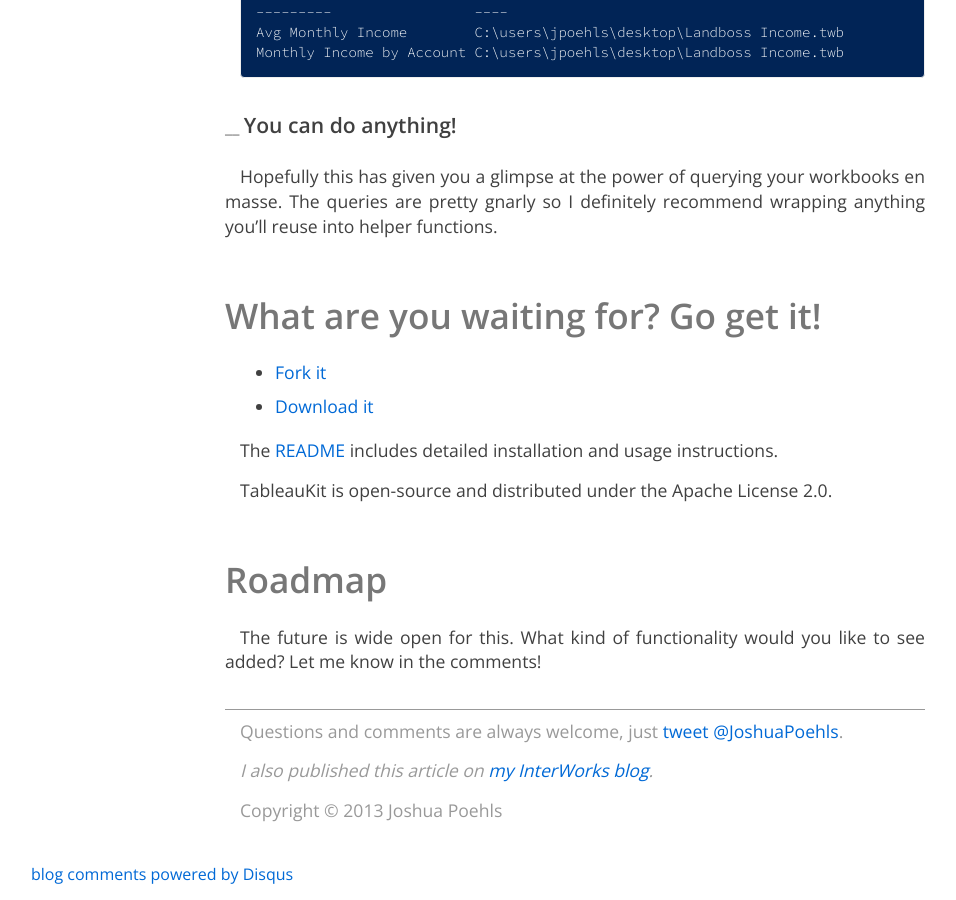
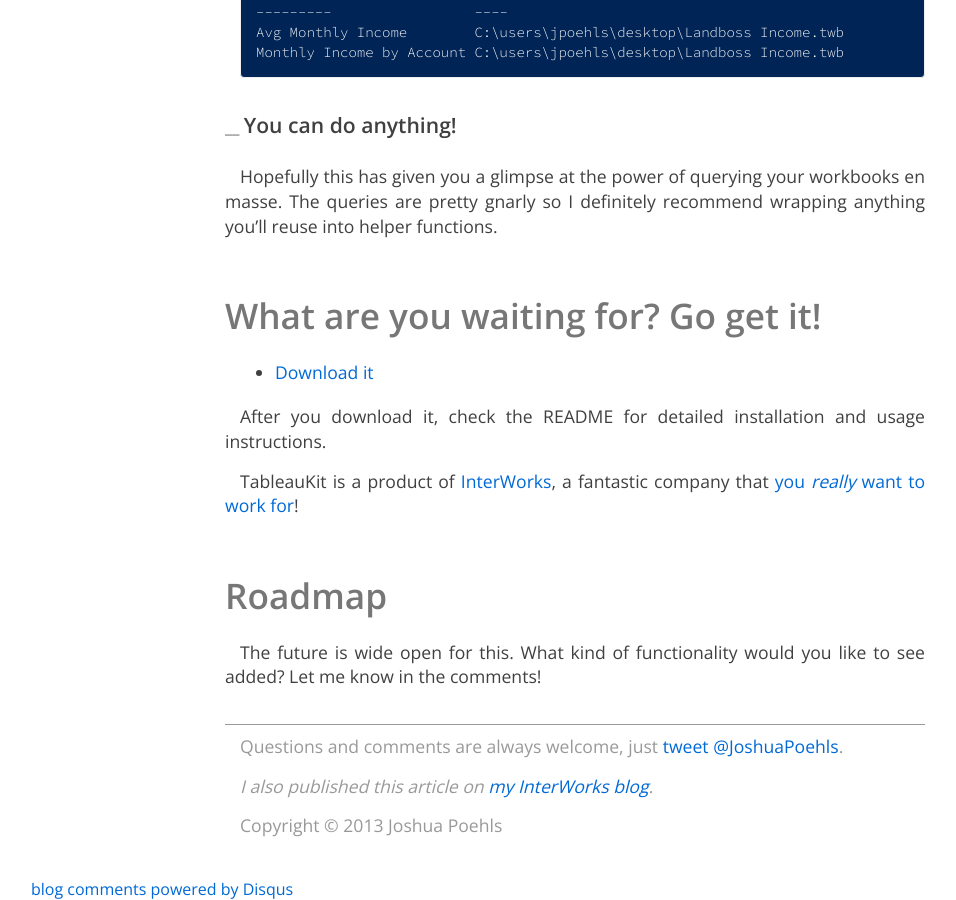
Before and after one commit to jpoehls/zduck.com, a Jekyll site: the page built from _posts/2013/2013-08-09-tableaukit-powershell-module-for-tableau.md, in a window 1280 px wide and 900 px high, scrolled down 4585 px. Shown: the whole window, without its empty margins (65-1021 px from the left). Built offline with Jekyll 4.4.1, drawn with Linux system fonts in a browser that asks for light colours; comment, search, counter and statistics services are not loaded.

Commit message:
Updating tableaukit to point to the IW download page.

```diff
--- a/_posts/2013/2013-08-09-tableaukit-powershell-module-for-tableau.md
+++ b/_posts/2013/2013-08-09-tableaukit-powershell-module-for-tableau.md
@@ -205,12 +205,12 @@
 
 ## What are you waiting for? Go get it!
 
-- [Fork it][2]
-- [Download it][4]
+- [Download it][2]
 
-The [README][2] includes detailed installation and usage instructions.
+After you download it, check the README for detailed installation and usage instructions.
 
-TableauKit is open-source and distributed under the Apache License 2.0.
+TableauKit is a product of [InterWorks](https://www.interworks.com), a fantastic company that
+[you _really_ want to work for](https://www.interworks.com/company/careers)!
 
 ## Roadmap
 
```
Also changed, not shown: other parts of _posts/2013/2013-08-09-tableaukit-powershell-module-for-tableau.md (+1 -2 lines).
